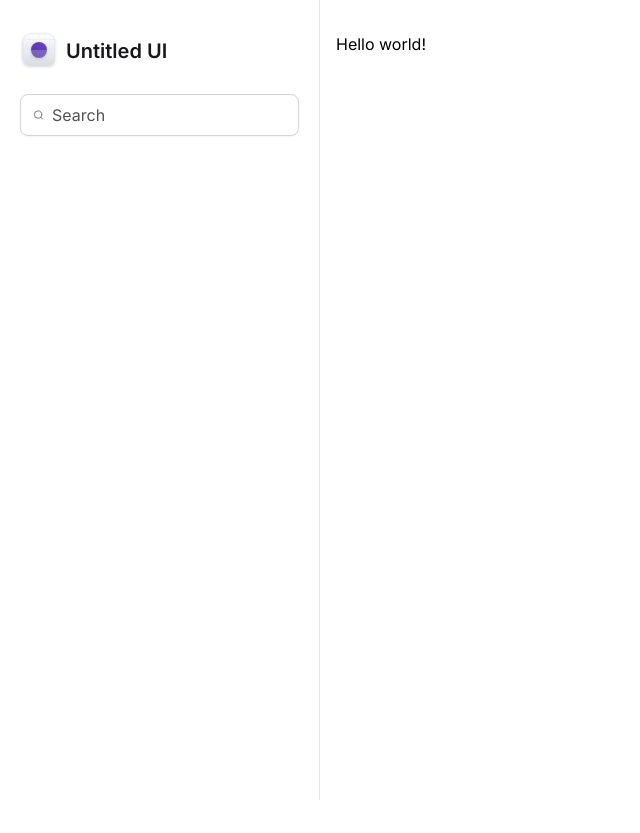
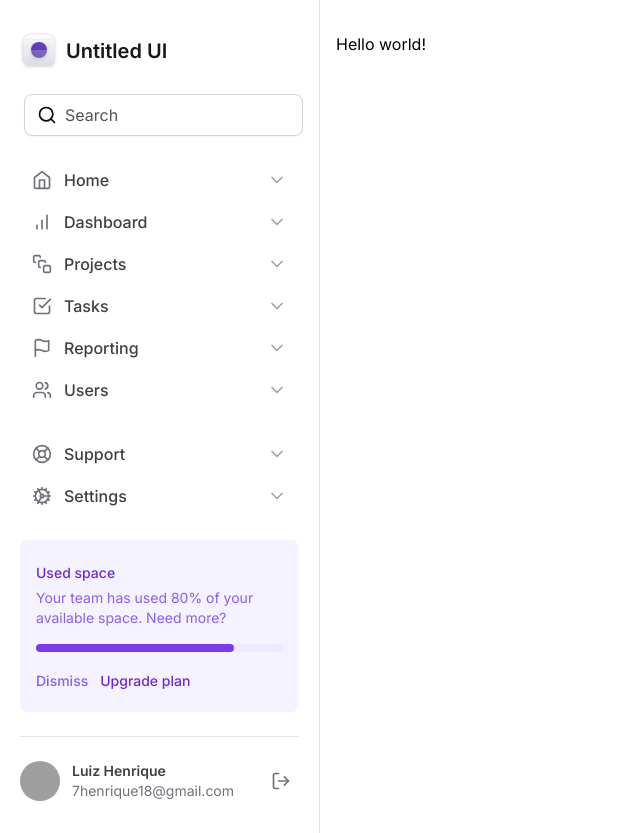
Before and after one commit to lui7henrique/tailwind-nextjs, a Next.js app: page / in a window 1280 px wide. Shown: the whole page, without its empty margins (0-640 px from the left). Before the commit the page ends 800 px from the top, so only its background shows below. Built offline with nearby package versions, Linux system fonts and the light colour scheme; grey boxes are pictures that could not be loaded.

Commit message:
feat: Sidebar and Input component w/ composition pattern

```diff
--- a/next.config.js
+++ b/next.config.js
@@ -1,4 +1,8 @@
 /** @type {import('next').NextConfig} */
-const nextConfig = {}
+const nextConfig = {
+  images: {
+    domains: ['github.com'],
+  },
+}
 
 module.exports = nextConfig
--- a/src/app/layout.tsx
+++ b/src/app/layout.tsx
@@ -1,7 +1,7 @@
+import { Sidebar } from '@/components/Sidebar'
 import './globals.css'
 import type { Metadata } from 'next'
 import { Inter } from 'next/font/google'
-import { Sidebar } from 'src/components/Sidebar'
 
 const inter = Inter({ subsets: ['latin'] })
 
--- /dev/null
+++ b/src/components/Input/index.tsx
@@ -0,0 +1,29 @@
+import { ComponentProps } from 'react'
+
+type InputPrefixProps = ComponentProps<'div'>
+
+export function Prefix(props: InputPrefixProps) {
+  return <div {...props} />
+}
+
+type InputControlProps = ComponentProps<'input'>
+
+export function Control(props: InputControlProps) {
+  return (
+    <input
+      className="flex-1 border-0 bg-transparent p-0 text-zinc-900 placeholder-zinc-600"
+      {...props}
+    />
+  )
+}
+
+type InputRootProps = ComponentProps<'div'>
+
+export function Root(props: InputRootProps) {
+  return (
+    <div
+      className="mx-1 flex w-full items-center gap-2 rounded-lg border border-zinc-300 px-3 py-2 shadow-sm"
+      {...props}
+    />
+  )
+}
--- a/src/components/Sidebar.tsx
+++ /dev/null
@@ -1,18 +0,0 @@
-import { Search } from 'lucide-react'
-import { Logo } from './Logo'
-
-export function Sidebar() {
-  return (
-    <aside className="space-y-6 border-r border-zinc-200 px-5 py-8">
-      <Logo />
-
-      <div className="flex w-full items-center gap-2 rounded-lg border border-zinc-300 px-3 py-2 shadow-sm">
-        <Search className="h-5 w-5 text-zinc-500" />
-        <input
-          className="flex-1 border-0 bg-transparent p-0 text-zinc-900 placeholder-zinc-600"
-          placeholder="Search"
-        />
-      </div>
-    </aside>
-  )
-}
--- /dev/null
+++ b/src/components/Sidebar/Navigation/NavItem.tsx
@@ -0,0 +1,22 @@
+import { ChevronDown } from 'lucide-react'
+import { ElementType } from 'react'
+
+export interface NavItemProps {
+  title: string
+  icon: ElementType
+}
+
+export function NavItem({ title, icon: Icon }: NavItemProps) {
+  return (
+    <a
+      href=""
+      className="group flex items-center gap-3 rounded px-3 py-2 hover:bg-violet-50"
+    >
+      <Icon className="h-5 w-5 text-zinc-500" />
+      <span className="font-medium text-zinc-700 group-hover:text-violet-500">
+        {title}
+      </span>
+      <ChevronDown className="ml-auto h-5 w-5 text-zinc-400 group-hover:text-violet-300" />
+    </a>
+  )
+}
--- /dev/null
+++ b/src/components/Sidebar/Profile.tsx
@@ -0,0 +1,29 @@
+import { LogOut } from 'lucide-react'
+import Image from 'next/image'
+
+export function Profile() {
+  return (
+    <div className="grid grid-cols-profile items-center gap-3">
+      <figure className="h-10 w-10 rounded-full overflow-hidden relative">
+        <Image
+          src="https://github.com/lui7henrique.png"
+          className=""
+          alt="profile"
+          fill
+        />
+      </figure>
+
+      <div className="flex flex-col truncate">
+        <span className="text-sm font-semibold text-zinc-700">
+          Luiz Henrique
+        </span>
+        <span className="truncate text-sm text-zinc-500">
+          7henrique18@gmail.com
+        </span>
+      </div>
+      <button type="button" className="ml-auto rounded-md p-2 hover:bg-zinc-50">
+        <LogOut className="h-5 w-5 text-zinc-500" />
+      </button>
+    </div>
+  )
+}
--- /dev/null
+++ b/src/components/Sidebar/UsedSpaceWidget.tsx
@@ -0,0 +1,33 @@
+export function UsedSpaceWidget() {
+  return (
+    <div className="flex flex-col gap-4 rounded-lg bg-violet-50 px-4 py-5">
+      <div className="space-y-1">
+        <span className="text-sm/5 font-medium text-violet-700">
+          Used space
+        </span>
+        <p className="text-sm/5 text-violet-500">
+          Your team has used 80% of your available space. Need more?
+        </p>
+      </div>
+
+      <div className="h-2 rounded-full bg-violet-100">
+        <div className="h-2 w-4/5 rounded-full bg-violet-600" />
+      </div>
+
+      <div className="space-x-3">
+        <button
+          type="button"
+          className="text-sm font-medium text-violet-500 hover:text-violet-700"
+        >
+          Dismiss
+        </button>
+        <button
+          type="button"
+          className="text-sm font-medium text-violet-700 hover:text-violet-900"
+        >
+          Upgrade plan
+        </button>
+      </div>
+    </div>
+  )
+}
--- /dev/null
+++ b/src/components/Sidebar/index.tsx
@@ -0,0 +1,55 @@
+import {
+  Search,
+  BarChart,
+  CheckSquare,
+  Flag,
+  Home,
+  SquareStack,
+  Users,
+  LifeBuoy,
+  Cog,
+} from 'lucide-react'
+
+import * as Input from '@/components/Input'
+
+import { Logo } from '../Logo'
+
+import { UsedSpaceWidget } from './UsedSpaceWidget'
+import { NavItem } from './Navigation/NavItem'
+import { Profile } from './Profile'
+
+export function Sidebar() {
+  return (
+    <aside className="flex flex-col gap-6 border-r border-zinc-200 px-5 py-8">
+      <Logo />
+
+      <Input.Root>
+        <Input.Prefix>
+          <Search className="h-5 w-5 to-zinc-500" />
+        </Input.Prefix>
+        <Input.Control placeholder="Search" />
+      </Input.Root>
+
+      <nav className="space-y-0.5">
+        <NavItem title="Home" icon={Home} />
+        <NavItem title="Dashboard" icon={BarChart} />
+        <NavItem title="Projects" icon={SquareStack} />
+        <NavItem title="Tasks" icon={CheckSquare} />
+        <NavItem title="Reporting" icon={Flag} />
+        <NavItem title="Users" icon={Users} />
+      </nav>
+
+      <div className="mt-auto flex flex-col gap-6">
+        <nav className="space-y-0.5">
+          <NavItem title="Support" icon={LifeBuoy} />
+          <NavItem title="Settings" icon={Cog} />
+        </nav>
+
+        <UsedSpaceWidget />
+        <div className="h-px bg-zinc-200" />
+
+        <Profile />
+      </div>
+    </aside>
+  )
+}
--- a/tailwind.config.ts
+++ b/tailwind.config.ts
@@ -10,6 +10,7 @@
     extend: {
       gridTemplateColumns: {
         app: 'minmax(18rem, 20rem) 1fr',
+        profile: 'max-content 1fr max-content',
       },
       maxWidth: {
         app: '700px',
--- a/tsconfig.json
+++ b/tsconfig.json
@@ -20,7 +20,7 @@
       }
     ],
     "paths": {
-      "src/*": ["./src/*"]
+      "@/*": ["./src/*"]
     }
   },
   "include": ["next-env.d.ts", "**/*.ts", "**/*.tsx", ".next/types/**/*.ts"],
```
